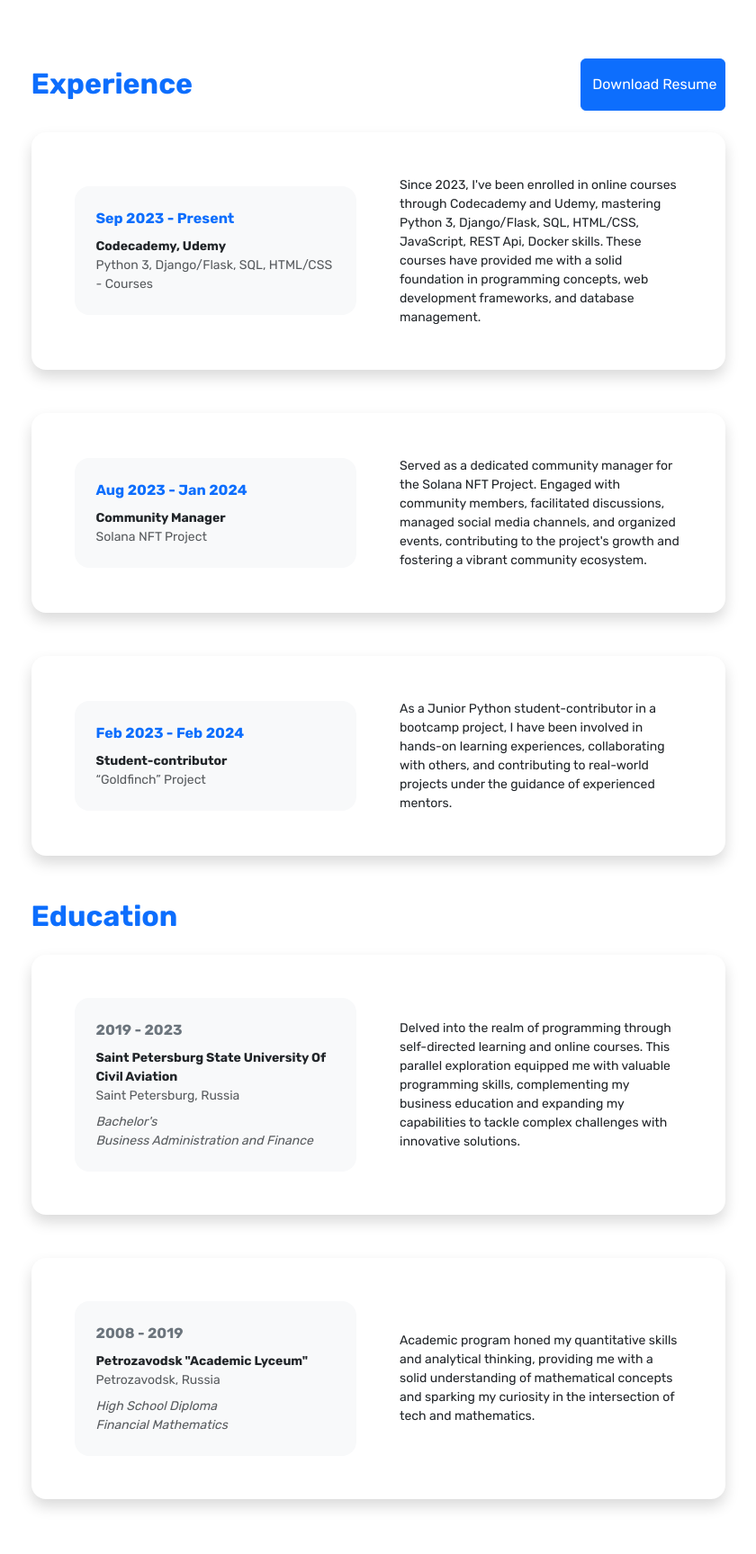
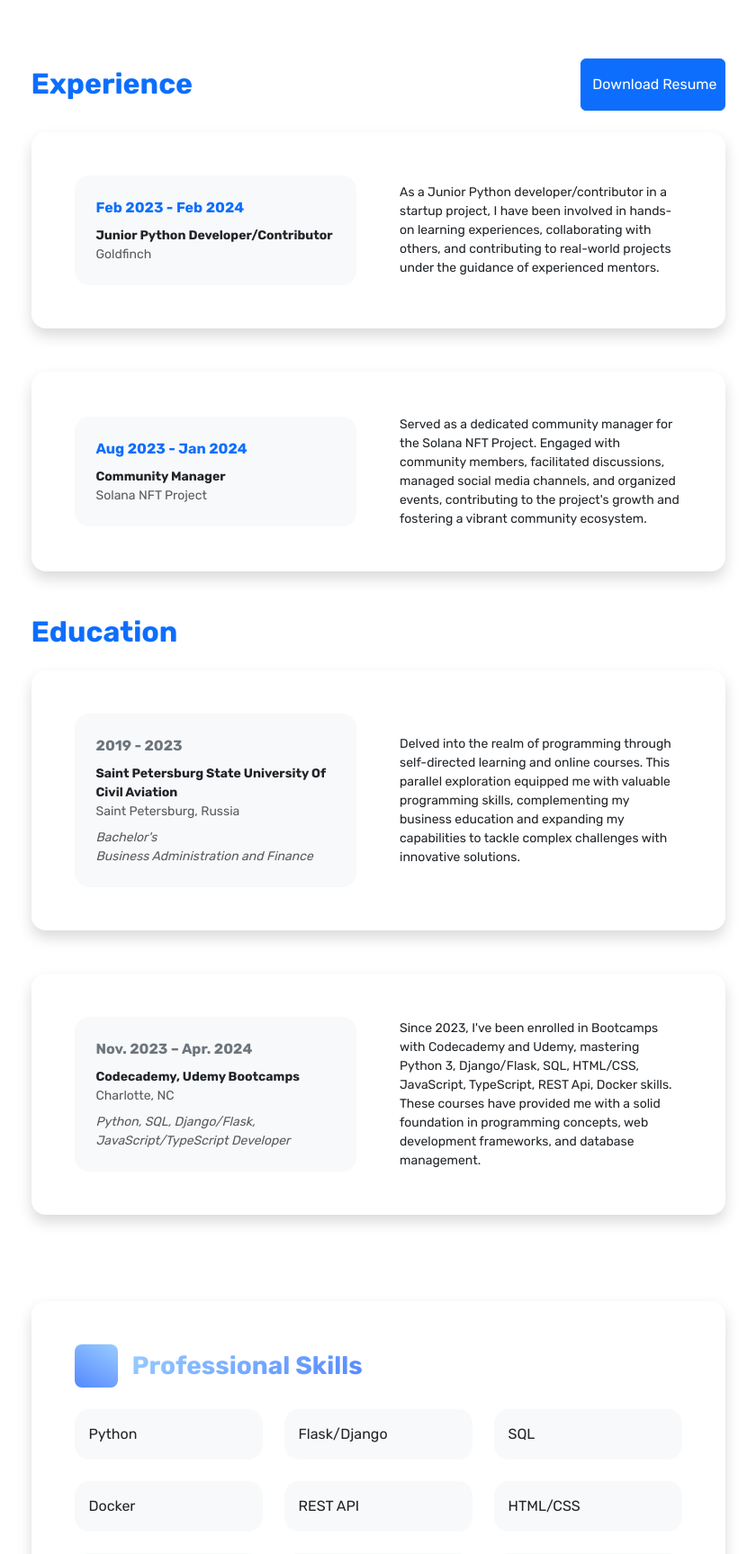
Before and after one commit to georgebrnv/Portfolio-Website, a Flask app: page /resume in a window 1280 px wide. Shown: the part 193-1920 px from the top of the page at 90% size, without its empty margins (220-1060 px from the left). Run offline with Flask 3, Linux system fonts and the light colour scheme; some libraries are stand-ins or nearby versions.

Commit message:
Update resume file, index and resume html.

```diff
--- a/templates/resume.html
+++ b/templates/resume.html
@@ -22,14 +22,14 @@
                                     <div class="row align-items-center gx-5">
                                         <div class="col text-center text-lg-start mb-4 mb-lg-0">
                                             <div class="bg-light p-4 rounded-4">
-                                                <div class="text-primary fw-bolder mb-2">Sep 2023 - Present</div>
-                                                <div class="small fw-bolder">Codecademy, Udemy</div>
-                                                <div class="small text-muted">Python 3, Django/Flask, SQL, HTML/CSS - Courses</div>
+                                                <div class="text-primary fw-bolder mb-2">Feb 2023 - Feb 2024</div>
+                                                <div class="small fw-bolder">Junior Python Developer/Contributor</div>
+                                                <div class="small text-muted">Goldfinch</div>
                                             </div>
                                         </div>
                                         <div class="col-lg-6">
                                             <div class="resume-box-text">
-                                                Since 2023, I've been enrolled in online courses through Codecademy and Udemy, mastering Python 3, Django/Flask, SQL, HTML/CSS, JavaScript, REST Api, Docker skills. These courses have provided me with a solid foundation in programming concepts, web development frameworks, and database management.
+                                                As a Junior Python developer/contributor in a startup project, I have been involved in hands-on learning experiences, collaborating with others, and contributing to real-world projects under the guidance of experienced mentors.
                                             </div>
                                         </div>
                                     </div>
@@ -54,25 +54,7 @@
                                     </div>
                                 </div>
                             </div>
-                            <!-- Experience Card 3-->
-                            <div class="card shadow border-0 rounded-4 mb-5">
-                                <div class="card-body p-5">
-                                    <div class="row align-items-center gx-5">
-                                        <div class="col text-center text-lg-start mb-4 mb-lg-0">
-                                            <div class="bg-light p-4 rounded-4">
-                                                <div class="text-primary fw-bolder mb-2">Feb 2023 - Feb 2024</div>
-                                                <div class="small fw-bolder">Student-contributor</div>
-                                                <div class="small text-muted">“Goldfinch” Project</div>
-                                            </div>
-                                        </div>
-                                        <div class="col-lg-6">
-                                            <div class="resume-box-text">
-                                                As a Junior Python student-contributor in a bootcamp project, I have been involved in hands-on learning experiences, collaborating with others, and contributing to real-world projects under the guidance of experienced mentors.
-                                            </div>
-                                        </div>
-                                    </div>
-                                </div>
-                            </div>
+
 
                         </section>
                         <!-- Education Section-->
@@ -109,20 +91,19 @@
                                     <div class="row align-items-center gx-5">
                                         <div class="col text-center text-lg-start mb-4 mb-lg-0">
                                             <div class="bg-light p-4 rounded-4">
-                                                <div class="text-secondary fw-bolder mb-2">2008 - 2019</div>
+                                                <div class="text-secondary fw-bolder mb-2">Nov. 2023 – Apr. 2024</div>
                                                 <div class="mb-2">
-                                                    <div class="small fw-bolder">Petrozavodsk "Academic Lyceum"</div>
-                                                    <div class="small text-muted">Petrozavodsk, Russia</div>
+                                                    <div class="small fw-bolder">Codecademy, Udemy Bootcamps</div>
+                                                    <div class="small text-muted">Charlotte, NC</div>
                                                 </div>
                                                 <div class="fst-italic">
-                                                    <div class="small text-muted">High School Diploma</div>
-                                                    <div class="small text-muted">Financial Mathematics</div>
+                                                    <div class="small text-muted">Python, SQL, Django/Flask, JavaScript/TypeScript Developer</div>
                                                 </div>
                                             </div>
                                         </div>
                                         <div class="col-lg-6">
                                             <div class="resume-box-text">
-                                                Academic program honed my quantitative skills and analytical thinking, providing me with a solid understanding of mathematical concepts and sparking my curiosity in the intersection of tech and mathematics.
+                                                Since 2023, I've been enrolled in Bootcamps with Codecademy and Udemy, mastering Python 3, Django/Flask, SQL, HTML/CSS, JavaScript, TypeScript, REST Api, Docker skills. These courses have provided me with a solid foundation in programming concepts, web development frameworks, and database management.
                                             </div>
                                         </div>
                                     </div>
@@ -150,10 +131,10 @@
                                         <div class="row row-cols-1 row-cols-md-3 mb-4">
                                             <div class="col mb-4 mb-md-0"><div class="d-flex align-items-center bg-light rounded-4 p-3 h-100">Docker</div></div>
                                             <div class="col mb-4 mb-md-0"><div class="d-flex align-items-center bg-light rounded-4 p-3 h-100">REST API</div></div>
-                                            <div class="col"><div class="d-flex align-items-center bg-light rounded-4 p-3 h-100">HTML</div></div>
+                                            <div class="col"><div class="d-flex align-items-center bg-light rounded-4 p-3 h-100">HTML/CSS</div></div>
                                         </div>
                                         <div class="row row-cols-1 row-cols-md-3 mb-4">
-                                            <div class="col mb-4 mb-md-0"><div class="d-flex align-items-center bg-light rounded-4 p-3 h-100">CSS</div></div>
+                                            <div class="col mb-4 mb-md-0"><div class="d-flex align-items-center bg-light rounded-4 p-3 h-100">TypeScript</div></div>
                                             <div class="col mb-4 mb-md-0"><div class="d-flex align-items-center bg-light rounded-4 p-3 h-100">JavaScript</div></div>
                                             <div class="col"><div class="d-flex align-items-center bg-light rounded-4 p-3 h-100">Git</div></div>
                                         </div>
@@ -166,8 +147,13 @@
                                         </div>
                                         <div class="row row-cols-1 row-cols-md-3 mb-4">
                                             <div class="col mb-4 mb-md-0"><div class="d-flex align-items-center bg-light rounded-4 p-3 h-100">Python</div></div>
-                                            <div class="col mb-4 mb-md-0"><div class="d-flex align-items-center bg-light rounded-4 p-3 h-100">HTML/CSS</div></div>
+                                            <div class="col mb-4 mb-md-0"><div class="d-flex align-items-center bg-light rounded-4 p-3 h-100">TypeScript</div></div>
                                             <div class="col"><div class="d-flex align-items-center bg-light rounded-4 p-3 h-100">JavaScript</div></div>
+                                        </div>
+                                        <div class="row row-cols-1 row-cols-md-3 mb-4">
+                                            <div class="col mb-4 mb-md-0"><div class="d-flex align-items-center bg-light rounded-4 p-3 h-100">HTML</div></div>
+                                            <div class="col mb-4 mb-md-0"><div class="d-flex align-items-center bg-light rounded-4 p-3 h-100">CSS</div></div>
+                                            <div class="col"><div class="d-flex align-items-center bg-light rounded-4 p-3 h-100">SQL</div></div>
                                         </div>
                                     </div>
                                 </div>
```
Also changed, not shown: templates/index.html (+9 -3 lines), 1 other file.
